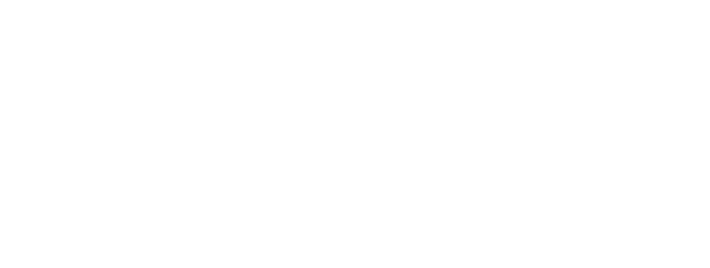
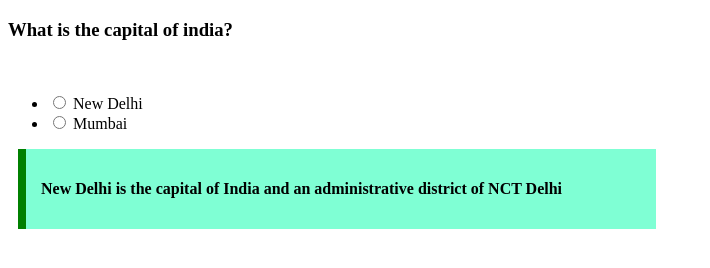
Before and after one commit to acciojob/trivia-Manohar518, a website: page main.html in a window 1280 px wide. Shown: the whole page, without its empty margins (0-710 px from the left). Drawn offline with Linux system fonts and the light colour scheme.

Commit message:
completed the project

```diff
--- a/main.html
+++ b/main.html
@@ -5,9 +5,35 @@
 <head>
 	<link rel="stylesheet" href="styles.css">
 </head>
+<style type="text/css">
+	blockquote{
+		max-width: 600px;
+		margin: 10px;
+		padding: 15px;
+		border-left: 8px solid green;
+		background-color: aquamarine;
+		font-weight: bold;
+	}
+</style>
 
 <body>
 	<!-- the entire body must be written by student -->
+	<h3>What is the capital of india?</h3>
+	<br>
+	<ul>
+		<li>
+			<input type="radio" name="answer" id="a" class="answer">
+			<label for="a" id="a_text">New Delhi</label>
+		</li>
+		<li>
+			<input type="radio" name="answer" id="b" class="answer">
+			<label for="a" id="a_text">Mumbai</label>
+		</li>
+	</ul>
+
+	<blockquote cite="https://en.wikipedia.org/wiki/New_Delhi">
+		<p>New Delhi is the capital of India and an administrative district of NCT Delhi</p>
+	</blockquote>
     <script type="text/javascript" src="./script.js">
 </script>
 
```
